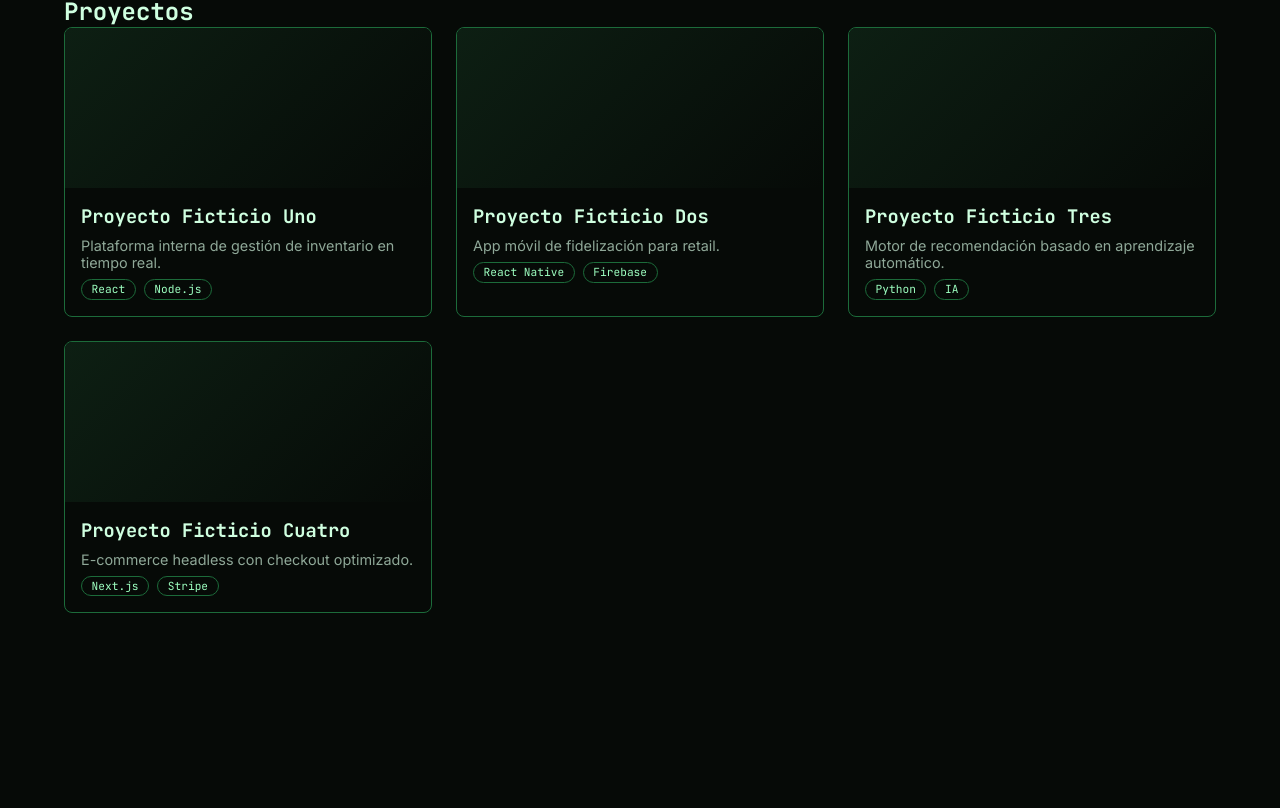
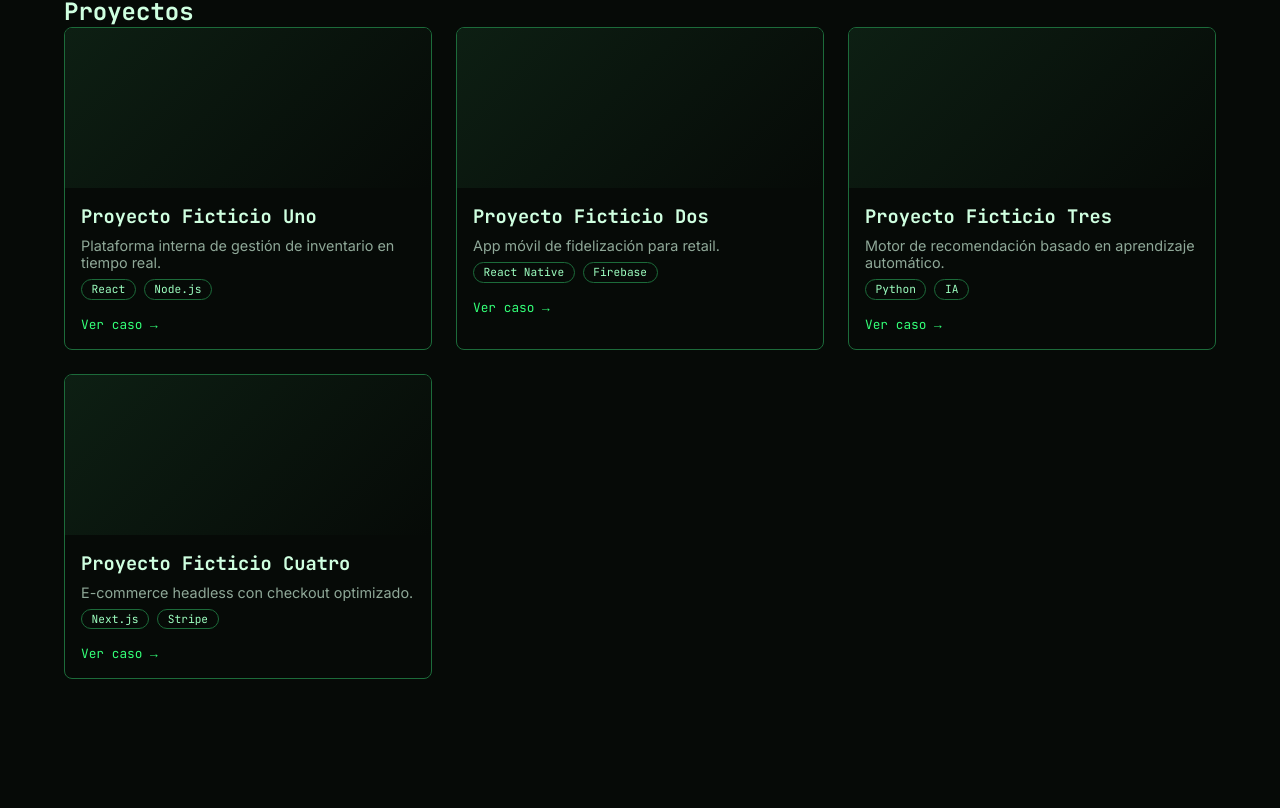
Before and after one commit to tonyrecaldeuph/landing_anomalydevs, a React (Vite) app: page / in a window 1280 px wide. Shown: the part 1980-2788 px from the top of the page. Built offline with nearby package versions, Linux system fonts and the light colour scheme.

Commit message:
fix: address code review findings — Ver caso link, hero position, color token, required inputs, test scoping

```diff
--- a/src/components/Contact/Contact.module.css
+++ b/src/components/Contact/Contact.module.css
@@ -60,7 +60,7 @@
 }
 
 .error {
-  color: #ff6b6b;
+  color: var(--color-error);
   font-size: 0.85rem;
   margin: 0;
 }
--- a/src/components/Contact/Contact.tsx
+++ b/src/components/Contact/Contact.tsx
@@ -42,6 +42,7 @@ export function Contact({ onSubmit }: ContactProps) {
           <label htmlFor="contact-name">Nombre</label>
           <input
             id="contact-name"
+            required
             value={values.name}
             onChange={(e) => setValues({ ...values, name: e.target.value })}
           />
@@ -51,6 +52,7 @@ export function Contact({ onSubmit }: ContactProps) {
           <input
             id="contact-email"
             type="email"
+            required
             value={values.email}
             onChange={(e) => setValues({ ...values, email: e.target.value })}
           />
@@ -60,6 +62,7 @@ export function Contact({ onSubmit }: ContactProps) {
           <textarea
             id="contact-message"
             rows={4}
+            required
             value={values.message}
             onChange={(e) => setValues({ ...values, message: e.target.value })}
           />
--- a/src/components/Hero/Hero.module.css
+++ b/src/components/Hero/Hero.module.css
@@ -1,4 +1,5 @@
 .hero {
+  position: relative;
   min-height: 100vh;
   display: flex;
   flex-direction: column;
--- a/src/components/Projects/Projects.module.css
+++ b/src/components/Projects/Projects.module.css
@@ -42,3 +42,11 @@
   font-size: 0.9rem;
   margin: 0;
 }
+
+.caseLink {
+  font-family: var(--font-mono);
+  font-size: 0.8rem;
+  color: var(--color-accent);
+  text-decoration: none;
+  margin-top: var(--space-1);
+}
--- a/src/components/Projects/Projects.tsx
+++ b/src/components/Projects/Projects.tsx
@@ -17,6 +17,7 @@ export function Projects() {
                   <span className={styles.tag} key={tag}>{tag}</span>
                 ))}
               </div>
+              <a href="#contacto" className={styles.caseLink}>Ver caso &rarr;</a>
             </div>
           </article>
         ))}
--- a/src/styles/tokens.css
+++ b/src/styles/tokens.css
@@ -10,6 +10,7 @@
   --color-text-muted: #8FA898;
   --color-accent: var(--color-neon);
   --color-border: var(--color-neon-muted);
+  --color-error: #ff6b6b;
 
   --font-mono: 'JetBrains Mono', ui-monospace, monospace;
   --font-sans: 'Inter', system-ui, sans-serif;
```
Also changed, not shown: 1 other file (tests, documents, lock files or other folders).
